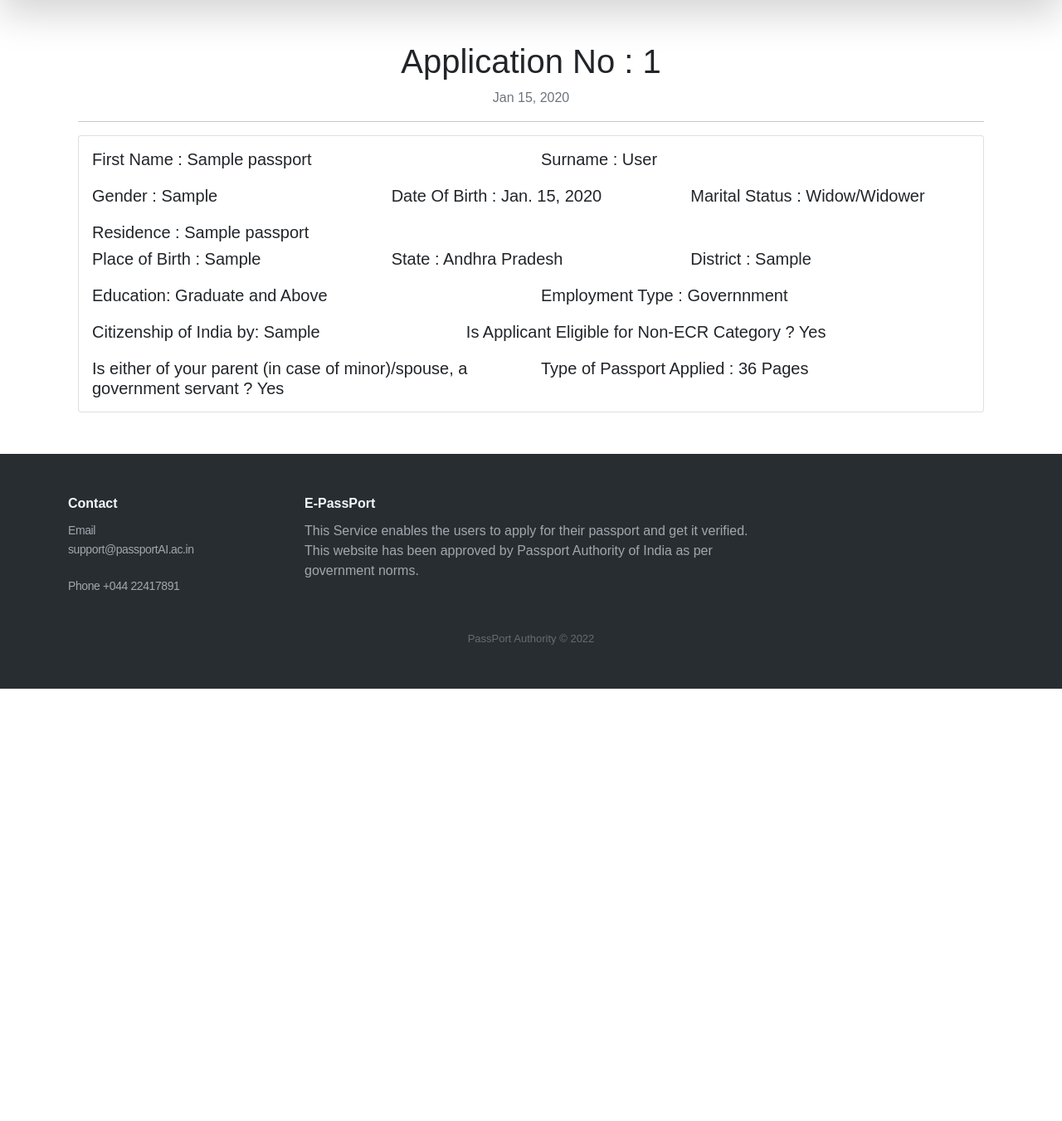
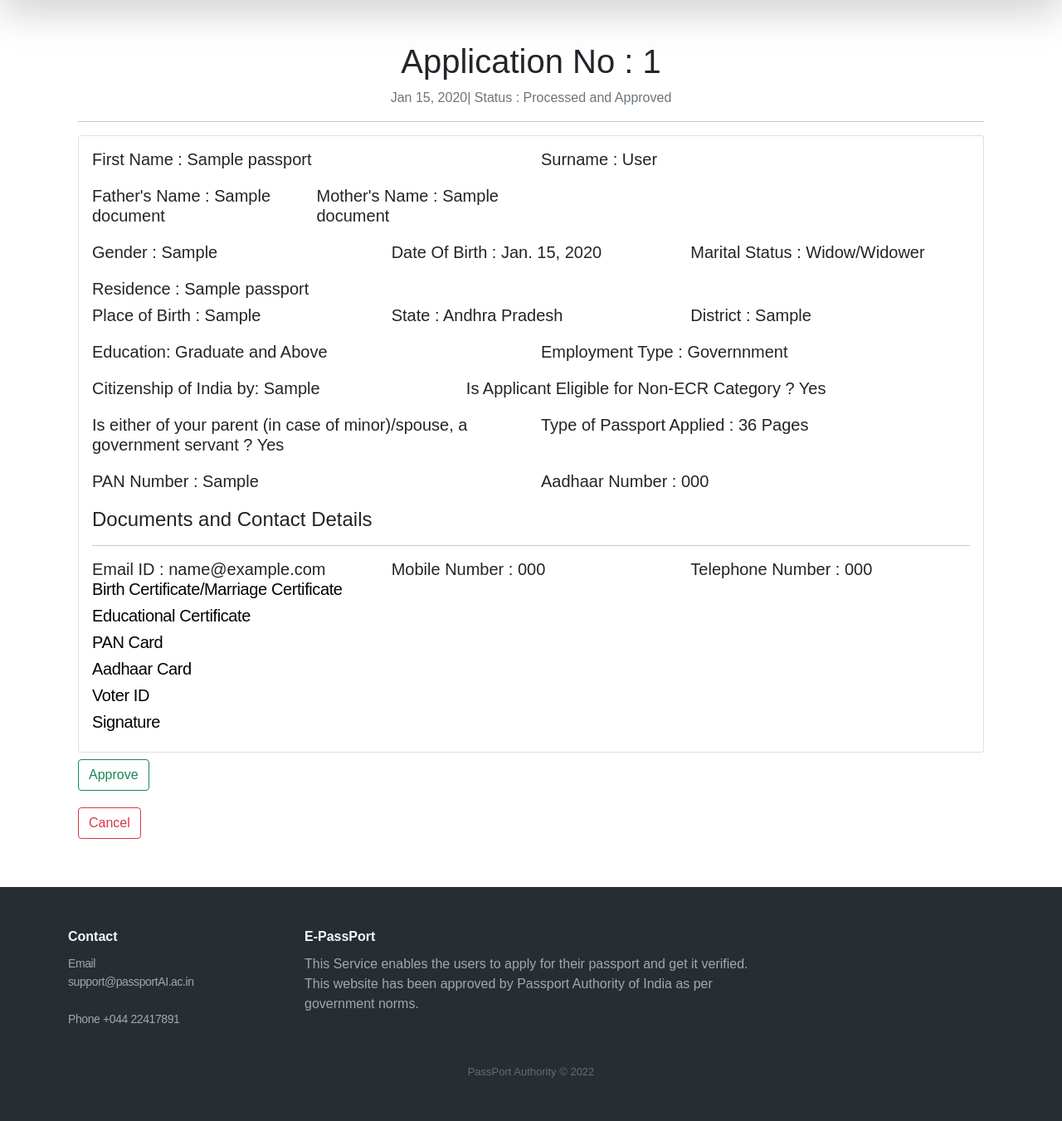
Before and after one commit to ShyamSundhar1411/EGovernanceProject, a Django app: a page that uses services/templates/services/approveapplication.html in a window 1280 px wide. Shown: the part 85-1436 px from the top of the page at 83% size. Before the commit the page ends 915 px from the top, so only its background shows below. Run offline with Django 4.2, Linux system fonts and the light colour scheme; a user stored in the database is signed in; tables that the repository leaves empty hold one stand-in row (values such as "Sample post"); some libraries are stand-ins or nearby versions; some web fonts are replaced.

Commit message:
Wrapping Up

```diff
--- a/pyproject.toml
+++ b/pyproject.toml
@@ -15,6 +15,7 @@ django-autoslug = "^1.9.8"
 social-auth-app-django = "^5.0.0"
 django-crispy-forms = "^1.14.0"
 django-phonenumber-field = {extras = ["phonenumbers"], version = "^6.1.0"}
+python-social-auth = {extras = ["django"], version = "^0.3.6"}
 
 [tool.poetry.dev-dependencies]
 
--- a/services/forms.py
+++ b/services/forms.py
@@ -19,4 +19,4 @@ class DocumentUploadForm(forms.ModelForm):
     Mother_Name = forms.CharField(label = "Mother's Name")
     class Meta:
         model = Document
-        fields = ["Father_Name","Mother_Name","Mobile_Number","Telephone_Number","Email_ID","Aadhar_Card", "PAN_Card","Certificate","Educational_Certificate","Voter_ID"]
+        fields = ["Father_Name","Mother_Name","Mobile_Number","Telephone_Number","Email_ID","Aadhar_Card", "PAN_Card","Certificate","Educational_Certificate","Voter_ID","Signature"]
--- a/services/models.py
+++ b/services/models.py
@@ -54,6 +54,7 @@ class Document(models.Model):
     Certificate = models.FileField(upload_to = "Documents/certificates/birth_marriage/")
     Educational_Certificate = models.FileField(upload_to = "Documents/certificates/education")
     Voter_ID = models.FileField(upload_to = "Documents/certificates/voter_id",blank = True)
+    Signature = models.FileField(upload_to = "Documents/certificates/pan/signature/")
     slug = models.SlugField(max_length = 100)
     def __str__(self):
         return str(self.Passport.Application_Id)+'-Document Upload'
--- a/services/templates/services/approveapplication.html
+++ b/services/templates/services/approveapplication.html
@@ -2,7 +2,7 @@
 {% block content %}
 <div class = "container">
     <h1 class = "text-center">Application No : {{Application.Application_Id}}</h1>
-    <p class="text-center text-muted"><span class="date">{{Application.Date_of_Application|date:'M d, Y'}}</span></p>
+    <p class="text-center text-muted"><span class="date">{{Application.Date_of_Application|date:'M d, Y'}}</span>| Status : {{Application.Application_Status}}</p>
     <hr/>
     <div class="card">
         <div class="card-body">
@@ -15,6 +15,15 @@
                     <h5 class="card-text">Surname : {{Application.Surname}}</h5>
                 </div>
                 {% endif %}
+            </div>
+            <div class = "row" style = "margin-bottom:20px;">
+                <div class = "col-md-3">
+                    <h5 class="card-text">Father's Name : {{Document.Father_Name}}</h5>
+                </div>
+
+                <div class = "col-md-3">
+                    <h5 class="card-text">Mother's Name : {{Document.Mother_Name}}</h5>
+                </div>
             </div>
             <div class = "row" style = "margin-bottom:20px;">
                 <div class = "col-md-4">
@@ -55,7 +64,7 @@
                     <h5 class="card-text">Is Applicant Eligible for Non-ECR Category ?  {% if Application.Non_ECR_Category %}Yes{% else %}No{% endif %}</h5>
                 </div>
             </div>
-            <div class = "row">
+            <div class = "row" style = "margin-bottom:20px;">
                 <div class = "col-md-6">
                     <h5 class="card-text">Is either of your parent (in case of minor)/spouse, a government servant ? {% if Application.Government_Servant %}Yes{% else %}No{% endif %}</h5>
                 </div>
@@ -63,7 +72,50 @@
                     <h5 class="card-text">Type of Passport Applied : {{Application.No_of_Pages}} Pages</h5>
                 </div>
             </div>
+            <div class = "row" style = "margin-bottom:20px;">
+                <div class = "col-md-6">
+                    <h5 class="card-text">PAN Number : {{Application.PAN }}</h5>
+                </div>
+                <div class = "col-md-6">
+                    <h5 class="card-text">Aadhaar Number : {{Application.Aadhaar_Number }}</h5>
+                </div>
+            </div>
+            <h4 class = "card-text">Documents and Contact Details</h4>
+            <hr/>
+            <div class = "row">
+                {% if Document.Email_ID %}
+                    <div class = "col-md-4">
+                        <h5 class="card-text">Email ID : {{Document.Email_ID }}</h5>
+                    </div>
+                {% endif %}
+                <div class = "col-md-4">
+                    <h5 class="card-text">Mobile Number : {{Document.Mobile_Number }}</h5>
+                </div>
+                {% if Document.Telephone_Number %}
+                <div class = "col-md-4">
+                    <h5 class="card-text">Telephone Number : {{Document.Telephone_Number}}</h5>
+                </div>
+                {% endif %}
+            </div>
+            <h5><a href = "{{Document.Certificate.url}}">Birth Certificate/Marriage Certificate</a></h5>
+            <h5><a href = "{{Document.Educational_Certificate.url}}">Educational Certificate</a></h5>
+            <h5><a href = "{{Document.PAN.url}}">PAN Card</a></h5>
+            <h5><a href = "{{Document.Aadhaar_Card.url}}">Aadhaar Card</a></h5>
+            {% if Document.Voter_ID %}
+            <h5><a href = "{{Document.Voter_ID.url}}">Voter ID</a></h5>
+            {% endif %}
+            <h5><a href = "{{Document.Signature.url}}">Signature</a></h5>
         </div>
+    </div>
+    <div class = "d-inline-block py-2">
+        <form method = "POST" action = "{% url 'approval_confirmation' Application.id Application.slug %}" style = "margin-bottom:20px;">
+            {% csrf_token %}
+            <button class = "btn btn-outline-success" type = "submit">Approve</button>
+        </form>
+        <form method = "POST" action = "{% url 'cancellation_confirmation' Application.id Application.slug %}">
+            {% csrf_token %}
+            <button class = "btn btn-outline-danger" type = "submit">Cancel</button>
+        </form>
     </div>
 </div>
 {% endblock %}
--- a/services/templates/services/documentupload.html
+++ b/services/templates/services/documentupload.html
@@ -5,7 +5,9 @@
     <form method = "POST" enctype = "multipart/form-data">
         {% csrf_token %}
     {{form|crispy}}
-    <button type = "submit">Submit</button>
+        <div class = "d-inline-block py-2">
+            <button class = "btn btn-outline-success" type = "submit"><i class="fa-solid fa-upload"></i> Upload</button>
+        </div>
     </form>
 </div>
 {% endblock %}
--- a/services/views.py
+++ b/services/views.py
@@ -27,6 +27,7 @@ def passportapplciation(request):
             passport.user = request.user
             if application:
                 passport.Application_Status = "Cancelled"
+                passport.Remark = "Cancelled due to mutiple applications in queue"
             else:
                 passport.Application_Status = "Awaiting Documents Upload"
             #passport.
@@ -80,6 +81,7 @@ def cancelapplication(request,pk,slug):
     Application = PassPort.objects.prefetch_related("user").get(id = pk,slug = slug)
     if request.method == "POST" and request.user.is_superuser:
         Application.Application_Status = "Cancelled"
+        Application.Remark = "Cancelled Due to some issues or discrepancy with Documents Uploaded"
         Application.save()
         messages.success(request,"Approved Application successfully")
         return redirect("approve_application",pk = pk,slug = slug)
```
Also changed, not shown: services/templates/services/dashboard.html (+4 -3 lines), services/migrations/0001_initial.py, services/migrations/0002_passport_date_of_application.py (deleted), services/migrations/0003_alter_document_passport.py (deleted), services/migrations/0004_passport_remark.py (deleted), services/migrations/0005_alter_document_voter_id_alter_passport_pan.py (deleted).
